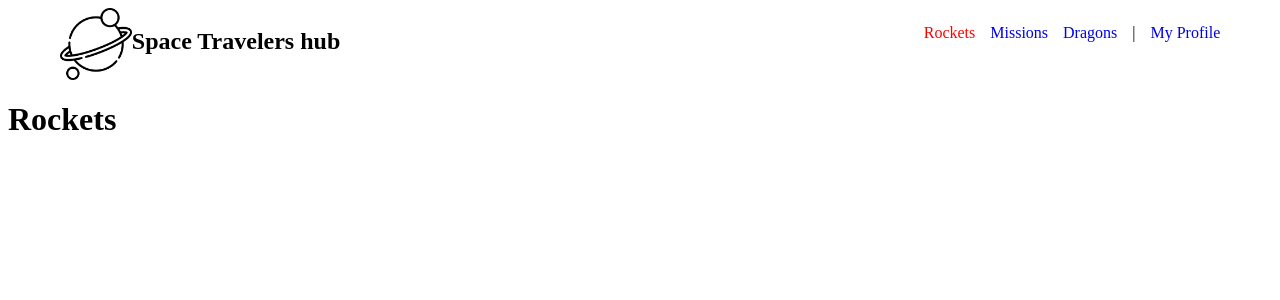
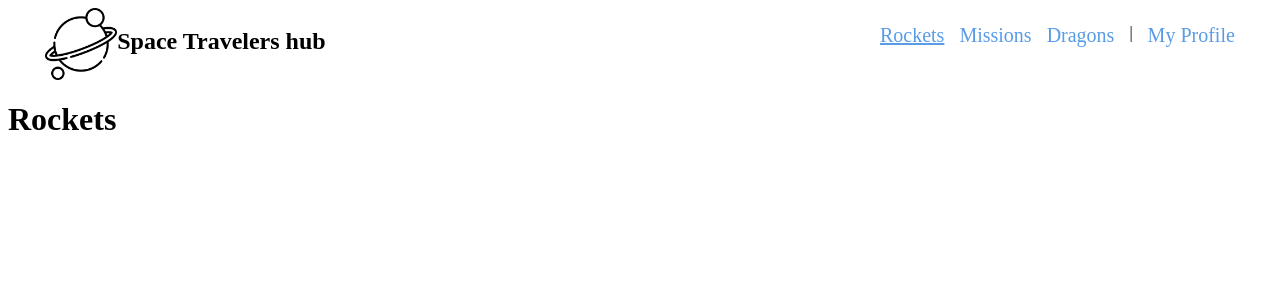
Before and after one commit to MohamedRoshdy2021/space-x, a React (Create React App) app: page / in a window 1280 px wide. Shown: the top 300 px of the page. Built offline with nearby package versions, Linux system fonts and the light colour scheme.

Commit message:
style the nav links

```diff
--- a/src/components/navigation.css
+++ b/src/components/navigation.css
@@ -12,10 +12,15 @@
 .nav-lists {
   display: flex;
   column-gap: 15px;
+
 }
+.nav-lists a {
+  color: rgb(88, 156, 230);
+  font-size: 20px;
 
-.active {
-  color: red;
+}
+.nav-lists .active {
+  text-decoration: underline;
 }
 
 .logo {
```
